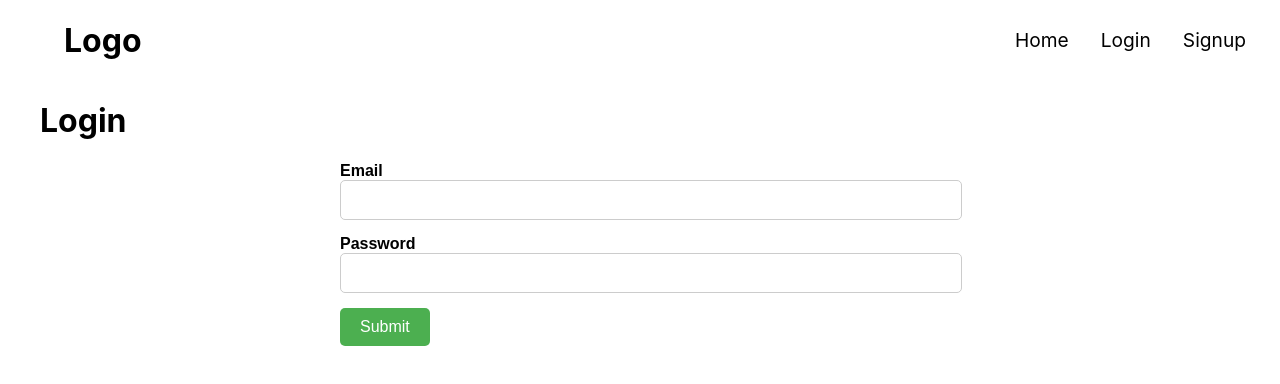
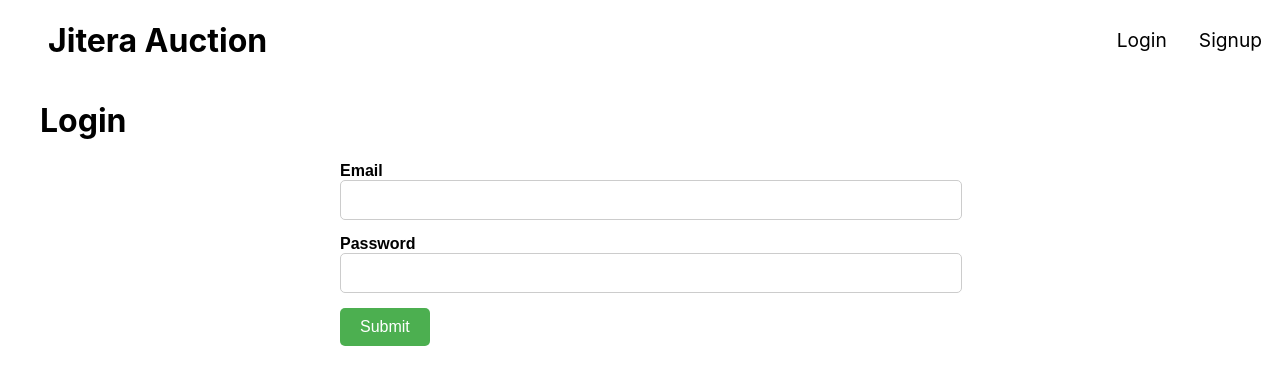
Before and after one commit to jaychaturvedi/online-auction-system, a React (Create React App) app in the folder frontend/: page /login in a window 1280 px wide. Shown: the top 384 px of the page. Built offline with nearby package versions, Linux system fonts and the light colour scheme.

Commit message:
navbar component for navigation

```diff
--- a/frontend/src/components/Layout/Navbar.css
+++ b/frontend/src/components/Layout/Navbar.css
@@ -14,7 +14,7 @@
     justify-content: space-between;
     height: 80px;
     width: 100%;
-    max-width: 1200px;
+    /* max-width: 1200px; */
     padding: 0 24px;
   }
    .navbar-logo {
--- a/frontend/src/components/Layout/Navbar.tsx
+++ b/frontend/src/components/Layout/Navbar.tsx
@@ -1,29 +1,50 @@
 import { Link } from "react-router-dom";
 import "./Navbar.css";
+import { useStore } from "../../store/useStore";
+import Avatar from "@mui/material/Avatar";
+import ProfileMenu from "../Homepage/ProfileMenu";
+import { routeEnum } from "../../utils/enum";
+
 const Navbar = () => {
+  const { state, dispatch } = useStore();
   return (
     <nav className="navbar">
       <div className="navbar-container">
-        <Link to="/" className="navbar-logo">
-          Logo
+        <Link to={routeEnum.home} className="navbar-logo">
+          Jitera Auction
         </Link>
+        {!state.isAuthenticated && (
           <ul className="nav-menu">
             <li className="nav-item">
-            <Link to="/home" className="nav-links">
-              Home
-            </Link>
-          </li>
-          <li className="nav-item">
-            <Link to="/login" className="nav-links">
+              <Link to={routeEnum.login} className="nav-links">
                 Login
               </Link>
             </li>
             <li className="nav-item">
-            <Link to="/signup" className="nav-links">
+              <Link to={routeEnum.signup} className="nav-links">
                 Signup
               </Link>
             </li>
           </ul>
+        )}
+        {state.isAuthenticated && (
+          <ul className="nav-menu">
+            <li className="nav-item">
+              <Link to={routeEnum.home} className="nav-links">
+                Home
+              </Link>
+            </li>
+            <li
+              className="nav-item"
+              style={{ display: "flex", alignItems: "center" }}
+            >
+              <span>balance: {state.user.balance}</span>
+              <span>
+                <ProfileMenu />
+              </span>
+            </li>
+          </ul>
+        )}
       </div>
     </nav>
   );
--- a/frontend/src/utils/localstorage.ts
+++ b/frontend/src/utils/localstorage.ts
@@ -4,3 +4,6 @@ export const setToken = (token) => {
 export const getToken = () => {
   return localStorage.getItem("x-auth-token");
 };
+export const clearToken = () => {
+  return localStorage.removeItem("x-auth-token");
+};
```
Lines whose indentation alone changed are shown as unchanged.
